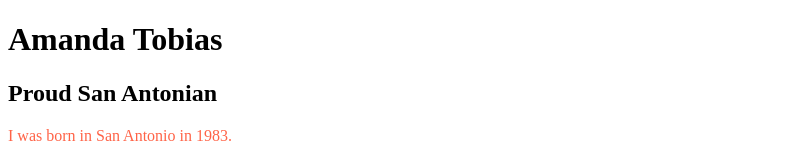
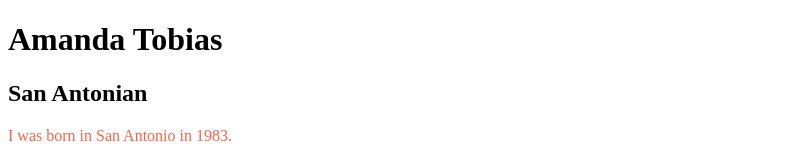
Before and after one commit to MandyTX/fall2021_HTML1, a plain HTML site: page index.html in a window 1280 px wide. Shown: the top 161 px of the page, without its empty margins (0-793 px from the left). Drawn offline with Linux system fonts and the light colour scheme.

Commit message:
Text complete

```diff
--- a/index.html
+++ b/index.html
@@ -8,7 +8,7 @@
 
   <h1>Amanda Tobias</h1>
 
-    <h2>Proud San Antonian</h2>
+    <h2>San Antonian</h2>
     <p style="color:tomato;">I was born in San Antonio in 1983.</p>
 
     <h3 title="A naturalist is someone who studies the patterns of nature.">Naturalist</h3>
```
